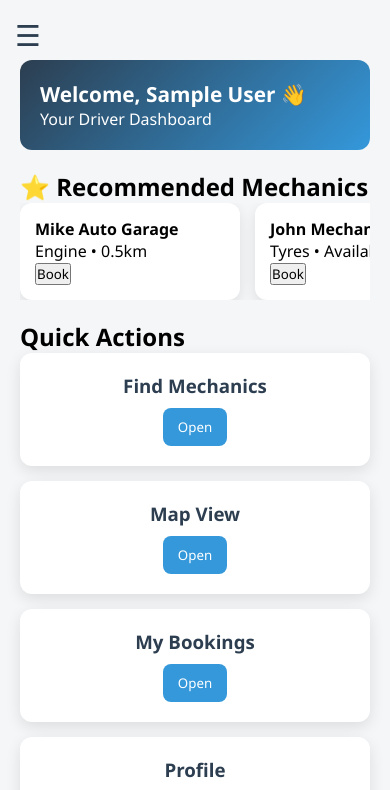
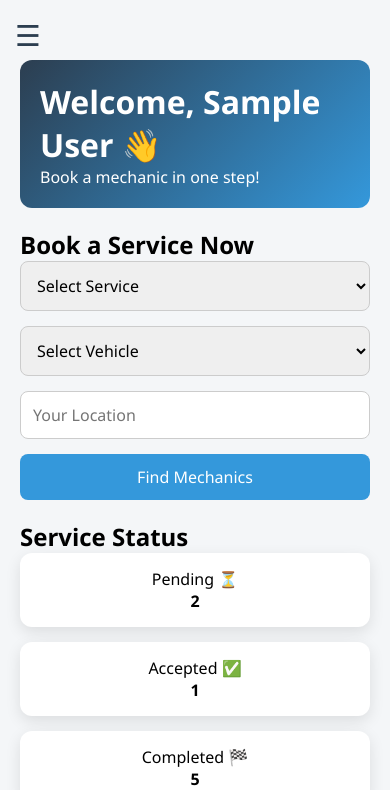
Before and after one commit to clifford130/mechanics_tracer, a PHP site: page /new/dashboard.php in a window 390 px wide. Shown: the top 790 px of the page. Run offline with PHP 8.4, Linux system fonts and the light colour scheme; the visitor is signed in with stand-in values (Sample User, id 1); data that the repository does not hold is empty.

Commit message:
changed the login redirection of pages, and modified the dashboard

```diff
--- a/dashboard/dashboard.php
+++ b/dashboard/dashboard.php
@@ -7,7 +7,33 @@ if(!isset($_SESSION['user_id']) || $_SESSION['role'] != 'driver'){
     exit();
 }
 
+$user_id = $_SESSION['user_id'];
 $user_name = $_SESSION['name'] ?? "Driver";
+
+// Fetch driver location
+$stmt = $conn->prepare("SELECT latitude, longitude FROM drivers WHERE user_id=? LIMIT 1");
+$stmt->bind_param("i", $user_id);
+$stmt->execute();
+$result = $stmt->get_result();
+$driver_location = ['lat'=>0,'lng'=>0];
+if($result->num_rows>0){
+    $row = $result->fetch_assoc();
+    if(!empty($row['latitude']) && !empty($row['longitude'])){
+        $driver_location['lat'] = $row['latitude'];
+        $driver_location['lng'] = $row['longitude'];
+    }
+}
+
+// Fetch mechanics
+$mechanics = [];
+$sql = "SELECT id, garage_name, vehicle_types, services_offered, latitude, longitude, experience, certifications, rating
+        FROM mechanics WHERE availability='available'";
+$res = $conn->query($sql);
+if($res){
+    while($m = $res->fetch_assoc()){
+        $mechanics[] = $m;
+    }
+}
 ?>
 <!DOCTYPE html>
 <html lang="en">
@@ -15,205 +41,66 @@ $user_name = $_SESSION['name'] ?? "Driver";
 <meta charset="UTF-8">
 <meta name="viewport" content="width=device-width, initial-scale=1.0">
 <title>Driver Dashboard</title>
+<link rel="stylesheet" href="https://unpkg.com/leaflet@1.9.4/dist/leaflet.css" />
+<style>
+*{margin:0;padding:0;box-sizing:border-box;font-family:'Segoe UI',sans-serif;}
+body{background:#f4f6f8;}
 
-<style>
-*{
-  margin:0;
-  padding:0;
-  box-sizing:border-box;
-  font-family:'Segoe UI', sans-serif;
+/* Sidebar */
+.sidebar{position:fixed;top:0;left:0;width:230px;height:100vh;background:#2c3e50;color:white;transition:0.3s;z-index:1000;overflow:auto;}
+.sidebar.collapsed{width:70px;}
+.sidebar h2{padding:20px;text-align:center;font-size:1.2rem;}
+.sidebar ul{list-style:none;}
+.sidebar ul li a{display:flex;align-items:center;gap:10px;padding:15px 20px;color:white;text-decoration:none;}
+.sidebar ul li a:hover{background:#3498db;}
+.sidebar span.text{white-space:nowrap;}
+.sidebar.collapsed span.text{display:none;}
+.toggle-btn{position:absolute;top:15px;right:-15px;background:#3498db;color:white;padding:5px 8px;border-radius:50%;cursor:pointer;}
+.hamburger{display:none;position:fixed;top:15px;left:15px;font-size:1.8rem;color:#2c3e50;cursor:pointer;z-index:1100;}
+
+/* Main content */
+.main{margin-left:230px;padding:20px;transition:0.3s;}
+.sidebar.collapsed ~ .main{margin-left:70px;}
+
+/* Header */
+.header{background:linear-gradient(135deg,#2c3e50,#3498db);color:white;padding:20px;border-radius:12px;margin-bottom:20px;}
+
+/* Booking form */
+.booking-form{display:grid;grid-template-columns:repeat(auto-fit,minmax(150px,1fr));gap:15px;margin-bottom:20px;}
+.booking-form select,.booking-form input,.booking-form button{padding:12px;border-radius:8px;border:1px solid #ccc;font-size:1rem;}
+.booking-form button{background:#3498db;color:white;border:none;cursor:pointer;}
+
+/* Status cards */
+.status-cards{display:grid;grid-template-columns:repeat(auto-fit,minmax(150px,1fr));gap:15px;margin-bottom:20px;}
+.status-card{background:white;padding:15px;border-radius:12px;text-align:center;box-shadow:0 5px 15px rgba(0,0,0,0.1);}
+
+/* Results cards */
+.results{display:flex;gap:15px;overflow-x:auto;margin-bottom:20px;}
+.result-card{min-width:220px;background:white;padding:15px;border-radius:12px;box-shadow:0 5px 15px rgba(0,0,0,0.1);cursor:pointer;}
+.result-card.highlight{border:2px solid #3498db;background:#ecf5fc;}
+
+/* Map */
+#map{height:400px;border-radius:12px;margin-bottom:20px;}
+
+/* Mobile */
+@media(max-width:900px){
+  .sidebar{transform:translateX(-100%);}
+  .sidebar.mobile-open{transform:translateX(0);}
+  .hamburger{display:block;}
+  .toggle-btn{display:none;}
+  .main{margin-left:0;padding-top:60px;}
 }
-
-body{
-  background:#f4f6f8;
-}
-
-/* ---------- Sidebar ---------- */
-.sidebar{
-  position:fixed;
-  top:0;
-  left:0;
-  width:230px;
-  height:100vh;
-  background:#2c3e50;
-  color:white;
-  transition:0.3s;
-  overflow:hidden;
-  z-index:1000;
-}
-
-.sidebar.collapsed{
-  width:70px;
-}
-
-.sidebar h2{
-  padding:20px;
-  font-size:1.2rem;
-  text-align:center;
-}
-
-.sidebar ul{
-  list-style:none;
-}
-
-.sidebar ul li a{
-  display:flex;
-  align-items:center;
-  gap:10px;
-  padding:15px 20px;
-  color:white;
-  text-decoration:none;
-  transition:0.2s;
-}
-
-.sidebar ul li a:hover{
-  background:#3498db;
-}
-
-.sidebar ul li span.text{
-  white-space:nowrap;
-}
-
-.sidebar.collapsed span.text{
-  display:none;
-}
-
-/* Toggle button */
-.toggle-btn{
-  position:absolute;
-  top:15px;
-  right:-15px;
-  background:#3498db;
-  color:white;
-  padding:5px 8px;
-  border-radius:50%;
-  cursor:pointer;
-  font-size:1.1rem;
-}
-
-/* ---------- Mobile Hamburger ---------- */
-.hamburger{
-  display:none;
-  position:fixed;
-  top:15px;
-  left:15px;
-  font-size:1.8rem;
-  cursor:pointer;
-  color:#2c3e50;
-  z-index:1100;
-}
-
-/* ---------- Main Content ---------- */
-.main{
-  margin-left:230px;
-  padding:20px;
-  transition:0.3s;
-}
-
-.sidebar.collapsed ~ .main{
-  margin-left:70px;
-}
-
-/* ---------- Header ---------- */
-.header{
-  background:linear-gradient(135deg,#2c3e50,#3498db);
-  color:white;
-  padding:20px;
-  border-radius:12px;
-  margin-bottom:20px;
-}
-
-.header h1{
-  font-size:1.6rem;
-}
-
-/* ---------- Cards ---------- */
-.cards{
-  display:grid;
-  grid-template-columns:repeat(auto-fit,minmax(180px,1fr));
-  gap:15px;
-}
-
-.card{
-  background:white;
-  border-radius:12px;
-  padding:20px;
-  box-shadow:0 5px 15px rgba(0,0,0,0.1);
-  text-align:center;
-}
-
-.card h3{
-  margin-bottom:10px;
-  color:#2c3e50;
-}
-
-.card button{
-  padding:10px 15px;
-  border:none;
-  border-radius:8px;
-  background:#3498db;
-  color:white;
-  cursor:pointer;
-}
-
-/* ---------- Recommended ---------- */
-.recommended{
-  display:flex;
-  gap:15px;
-  overflow-x:auto;
-  margin-bottom:20px;
-}
-
-.recommend-card{
-  min-width:220px;
-  background:white;
-  padding:15px;
-  border-radius:12px;
-  box-shadow:0 5px 15px rgba(0,0,0,0.1);
-}
-
-/* ---------- Mobile ---------- */
-@media(max-width:900px){
-  .sidebar{
-    transform:translateX(-100%);
-  }
-
-  .sidebar.mobile-active{
-    transform:translateX(0);
-  }
-
-  .hamburger{
-    display:block;
-  }
-
-  .main{
-    margin-left:0;
-    padding-top:60px;
-  }
-
-  .toggle-btn{
-    display:none;
-  }
-}
-
 @media(max-width:600px){
-  .header h1{
-    font-size:1.3rem;
-  }
-
-  .cards{
-    grid-template-columns:1fr;
-  }
+  .booking-form{grid-template-columns:1fr;}
+  .status-cards{grid-template-columns:1fr;}
+  .results{flex-direction:column;}
 }
 </style>
 </head>
-
 <body>
-
-<div class="hamburger" onclick="toggleMobileMenu()">☰</div>
-
+<div class="hamburger" onclick="toggleMobile()">☰</div>
 <div class="sidebar" id="sidebar">
-  <div class="toggle-btn" onclick="toggleSidebar()">☰</div>
+  <div class="toggle-btn" onclick="toggleDesktop()">☰</div>
   <h2><?php echo htmlspecialchars($user_name); ?></h2>
   <ul>
     <li><a href="dashboard.php">🏠 <span class="text">Dashboard</span></a></li>
@@ -225,59 +112,118 @@ body{
     <li><a href="../forms/auth/logout.php">🚪 <span class="text">Logout</span></a></li>
   </ul>
 </div>
-
 <div class="main">
-
   <div class="header">
     <h1>Welcome, <?php echo htmlspecialchars($user_name); ?> 👋</h1>
-    <p>Your Driver Dashboard</p>
+    <p>Book a mechanic in one step!</p>
   </div>
 
-  <h2>⭐ Recommended Mechanics</h2>
-  <div class="recommended">
-    <div class="recommend-card">
-      <strong>Mike Auto Garage</strong><br>
-      Engine • 0.5km<br>
-      <button>Book</button>
-    </div>
-    <div class="recommend-card">
-      <strong>John Mechanics</strong><br>
-      Tyres • Available<br>
-      <button>Book</button>
-    </div>
+  <!-- Quick Booking Form -->
+  <h2>Book a Service Now</h2>
+  <form class="booking-form" id="bookingForm">
+    <select id="serviceType">
+      <option value="">Select Service</option>
+      <option value="engine">Engine</option>
+      <option value="tyres">Tyres</option>
+      <option value="battery">Battery</option>
+      <option value="brakes">Brakes</option>
+    </select>
+    <select id="vehicleType">
+      <option value="">Select Vehicle</option>
+      <option value="car">Car</option>
+      <option value="truck">Truck</option>
+      <option value="motorcycle">Motorcycle</option>
+    </select>
+    <input type="text" id="location" placeholder="Your Location">
+    <button type="button" onclick="searchMechanics()">Find Mechanics</button>
+  </form>
+
+  <!-- Status Summary -->
+  <h2>Service Status</h2>
+  <div class="status-cards">
+    <div class="status-card">Pending ⏳<br><strong>2</strong></div>
+    <div class="status-card">Accepted ✅<br><strong>1</strong></div>
+    <div class="status-card">Completed 🏁<br><strong>5</strong></div>
   </div>
 
-  <h2>Quick Actions</h2>
-  <div class="cards">
-    <div class="card">
-      <h3>Find Mechanics</h3>
-      <button onclick="location.href='find_mechanics.php'">Open</button>
-    </div>
-    <div class="card">
-      <h3>Map View</h3>
-      <button onclick="location.href='map_view.php'">Open</button>
-    </div>
-    <div class="card">
-      <h3>My Bookings</h3>
-      <button onclick="location.href='bookings.php'">Open</button>
-    </div>
-    <div class="card">
-      <h3>Profile</h3>
-      <button onclick="location.href='profile.php'">Open</button>
-    </div>
-  </div>
+  <!-- Map -->
+  <h2>Nearby Mechanics</h2>
+  <div id="map"></div>
 
+  <!-- Results -->
+  <div class="results" id="results"></div>
 </div>
 
+<script src="https://unpkg.com/leaflet@1.9.4/dist/leaflet.js"></script>
 <script>
-function toggleSidebar(){
-  document.getElementById("sidebar").classList.toggle("collapsed");
+// Sidebar
+function toggleDesktop(){ document.getElementById("sidebar").classList.toggle("collapsed"); }
+function toggleMobile(){ document.getElementById("sidebar").classList.toggle("mobile-open"); }
+document.addEventListener('click',function(e){
+  var sidebar=document.getElementById("sidebar");
+  var hamburger=document.querySelector('.hamburger');
+  if(!sidebar.contains(e.target)&&!hamburger.contains(e.target)){
+    sidebar.classList.remove('mobile-open');
+  }
+});
+
+// Initialize Map
+var map=L.map('map').setView([<?php echo $driver_location['lat']; ?>,<?php echo $driver_location['lng']; ?>],14);
+L.tileLayer('https://{s}.tile.openstreetmap.org/{z}/{x}/{y}.png',{maxZoom:19}).addTo(map);
+
+var mechanics=<?php echo json_encode($mechanics); ?>;
+var markers=[];
+var highlightedCard=null;
+
+// Add markers
+mechanics.forEach((m,i)=>{
+  var marker=L.marker([m.latitude,m.longitude]).addTo(map)
+    .bindPopup("<b>"+m.garage_name+"</b><br>"+m.services_offered+"<br>Status: Available<br><button onclick='bookMechanic("+i+")'>Book</button>");
+  marker.mechanicIndex=i;
+  marker.on('click',function(){
+    highlightCard(i);
+  });
+  markers.push(marker);
+});
+
+// Highlight card
+function highlightCard(index){
+  var cards=document.querySelectorAll('.result-card');
+  cards.forEach(c=>c.classList.remove('highlight'));
+  if(cards[index]) cards[index].classList.add('highlight');
+  map.setView([mechanics[index].latitude,mechanics[index].longitude],15);
 }
 
-function toggleMobileMenu(){
-  document.getElementById("sidebar").classList.toggle("mobile-active");
+// Search Mechanics
+function searchMechanics(){
+  var service=document.getElementById("serviceType").value;
+  var resultsDiv=document.getElementById("results");
+  resultsDiv.innerHTML="";
+  var filtered=mechanics.filter(m=> (!service || m.services_offered.includes(service)));
+  filtered.forEach((m,i)=>{
+    var card=document.createElement("div");
+    card.className="result-card";
+    card.innerHTML="<strong>"+m.garage_name+"</strong><br>"+m.services_offered+"<br>Status: Available<br><button onclick='bookMechanic("+i+")'>Book</button>";
+    card.addEventListener('click',()=>{ highlightCard(i); });
+    resultsDiv.appendChild(card);
+  });
+}
+
+// Book mechanic
+function bookMechanic(index){
+  alert("Booking sent for "+mechanics[index].garage_name);
+}
+
+// Auto detect location
+if(navigator.geolocation){
+  navigator.geolocation.getCurrentPosition(position=>{
+    var lat=position.coords.latitude;
+    var lng=position.coords.longitude;
+    document.getElementById("location").value = lat.toFixed(5)+","+lng.toFixed(5);
+    map.setView([lat,lng],14);
+    // Optional: send AJAX to update DB
+  });
 }
 </script>
-
 </body>
 </html>
--- a/forms/auth/login.php
+++ b/forms/auth/login.php
@@ -40,7 +40,7 @@ if($_SERVER["REQUEST_METHOD"] == "POST"){
                     header("Location: ".BASE_URL."profile/mechanic_profile.php");
                 }
                 elseif($user['role'] == "driver" && $user['profile_completed'] == 1){
-                    header("Location: ".BASE_URL."dashboard/driver_dashboard.php");
+                    header("Location: ".BASE_URL."dashboard/dashboard.php");
                 }
                 elseif($user['role'] == "mechanic" && $user['profile_completed'] == 1){
                     header("Location: ".BASE_URL."./dashboard/mechanic_dashboard.php");
```
